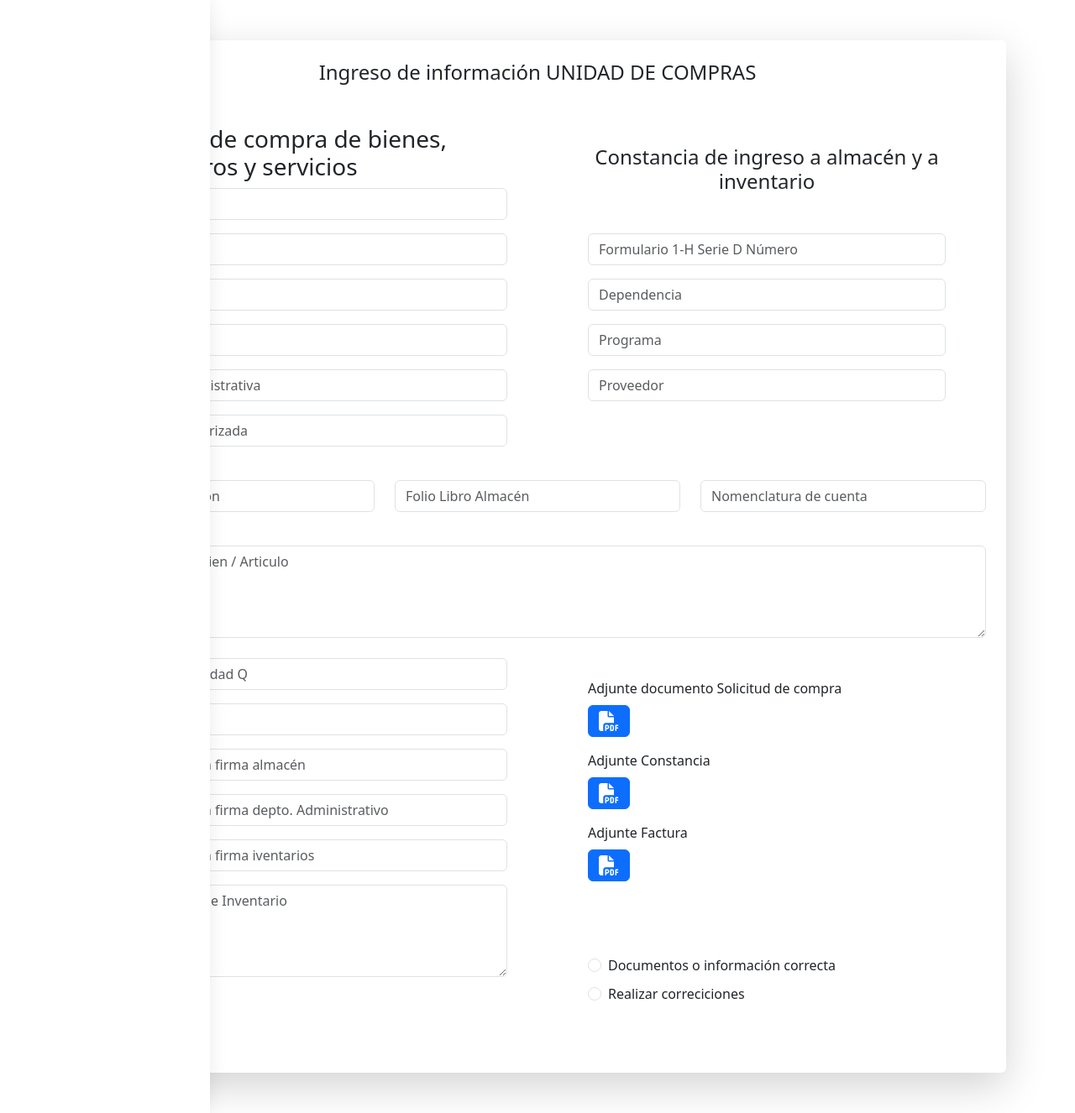
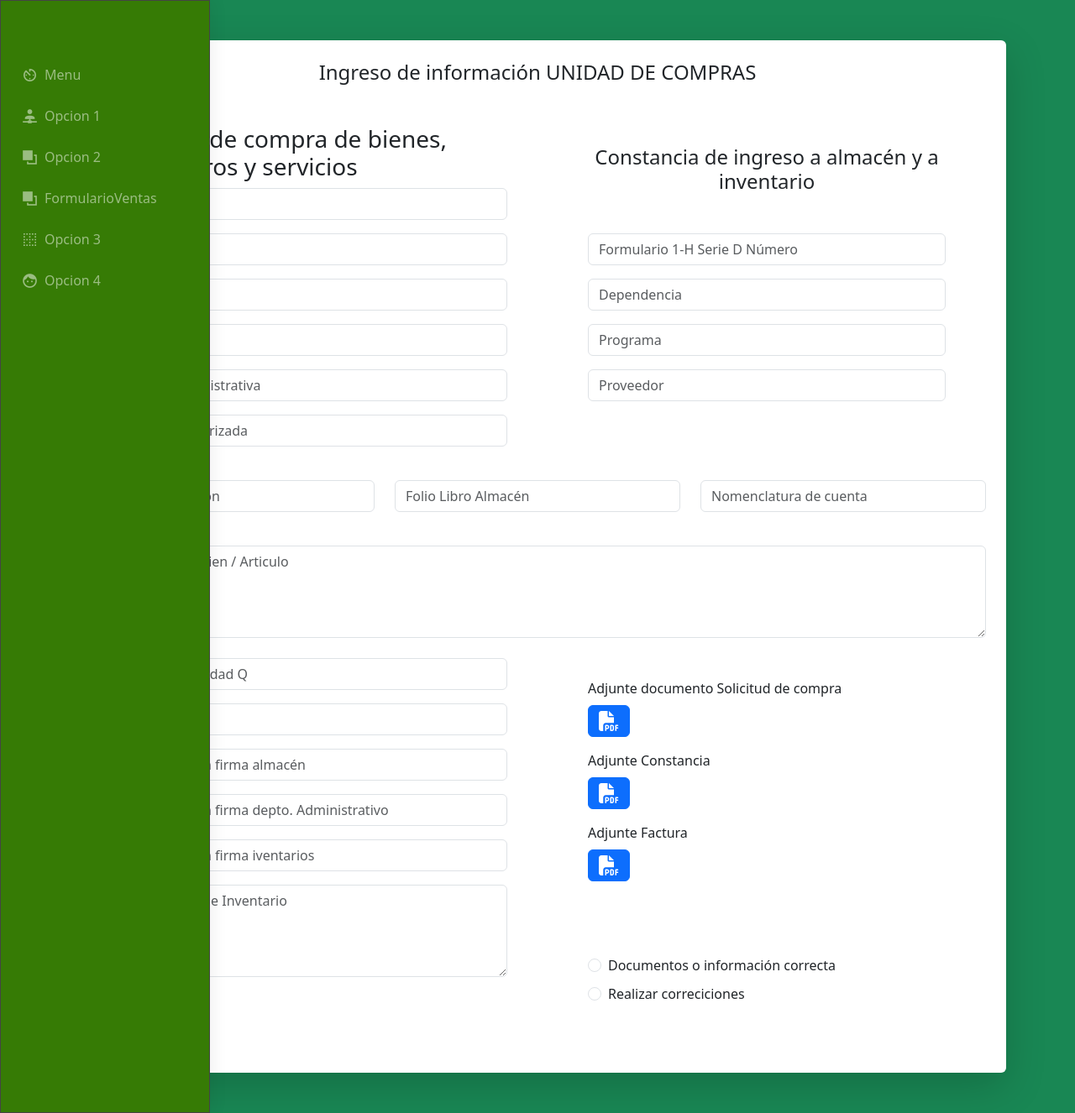
Before and after one commit to bnflores92/SistemaDeInventarios, a CodeIgniter 4 app: the page made by app/Views/Inventario/compras.php in a window 1280 px wide. Shown: the whole page at 84% size. Run offline with PHP 8.4 and a stand-in for CodeIgniter, Linux system fonts and the light colour scheme; the template is opened without the code that fills it, so the values that code supplies are empty; some libraries are stand-ins or nearby versions.

Commit message:
Compras fue modificado y arreglado, agregando styles.css

```diff
--- a/app/Views/Inventario/Home.php
+++ b/app/Views/Inventario/Home.php
@@ -156,7 +156,7 @@
                             <a class="sidebar-link waves-effect waves-dark sidebar-link" href="<?=base_url('/FormularioV')?>"
                                 aria-expanded="false">
                                 <i class="mdi mdi-arrange-bring-forward"></i>
-                                <span class="hide-menu">FormularioVentas</span>
+                                <span class="hide-menu">Compras</span>
                             </a>
                         </li>
                         <li class="sidebar-item">
@@ -193,7 +193,7 @@
             <div class="page-breadcrumb">
                 <div class="row">
                     <div class="col-5 align-self-center">
-                        <h4 class="page-title">Home</h4>
+                        <h4 class="page-title">Bienvenido al instituto nacional de bosques</h4>
                     </div>
                     <div class="col-7 align-self-center">
                         <div class="d-flex align-items-center justify-content-end">
--- a/app/Views/Inventario/compras.php
+++ b/app/Views/Inventario/compras.php
@@ -16,6 +16,9 @@
     <!-- Custom CSS -->
     <link href="../../assets/libs/chartist/dist/chartist.min.css" rel="stylesheet">
     <!-- Custom CSS -->
+    <link rel="stylesheet" styles="text/css" href="assets/css/styles.css"/>
+    <link rel="stylesheet" styles="text/css" href="assets/css/responsive.css"/>
+
     <link href="<?=base_url('assets/css/style.min.css')?>" rel="stylesheet">
     <link href="https://cdn.jsdelivr.net/npm/bootstrap@5.3.1/dist/css/bootstrap.min.css" rel="stylesheet" integrity="sha384-4bw+/aepP/YC94hEpVNVgiZdgIC5+VKNBQNGCHeKRQN+PtmoHDEXuppvnDJzQIu9" crossorigin="anonymous">
     <script src="https://cdn.jsdelivr.net/npm/bootstrap@5.3.1/dist/js/bootstrap.bundle.min.js" integrity="sha384-HwwvtgBNo3bZJJLYd8oVXjrBZt8cqVSpeBNS5n7C8IVInixGAoxmnlMuBnhbgrkm" crossorigin="anonymous"></script>
@@ -33,19 +36,17 @@
     <link href="css/sb-admin-2.min.css" rel="stylesheet">
 
 </head>
-
-<body class="bg-gradient-success">
-<aside class="left-sidebar" data-sidebarbg="skin5">
+<aside class="left-sidebar"  id="asideCompartido">
             <!-- Sidebar scroll-->
             <div class="scroll-sidebar">
                 <!-- Sidebar navigation-->
-                <nav class="sidebar-nav">
-                    <ul id="sidebarnav">
+                <nav class="sidebar-nav asideLetras">
+                    <ul id="sidebarnav" >
                         <li class="sidebar-item">
                             <a class="sidebar-link waves-effect waves-dark sidebar-link" href="<?=base_url()?>"
                                 aria-expanded="false">
                                 <i class="mdi mdi-av-timer"></i>
-                                <span class="hide-menu">Home</span>
+                                <span class="hide-menu">Menu</span>
                             </a>
                         </li>
                         <li class="sidebar-item">
@@ -90,6 +91,7 @@
             </div>
             <!-- End Sidebar scroll-->
         </aside>
+<body class="bg-success">
 
     <div class="container">
 
--- /dev/null
+++ b/assets/css/responsive.css
@@ -0,0 +1,5 @@
+@media (max-width:1801){
+    #asideCompartido{
+        width:90%;
+       }
+}
--- /dev/null
+++ b/assets/css/styles.css
@@ -0,0 +1,7 @@
+#asideCompartido{
+    background:#367B05 ;
+    border: 1px solid #444;
+   }
+#asideCompartido ul li a {
+    text-decoration: none;
+}
```
Also changed, not shown: assets/css/style.css.
